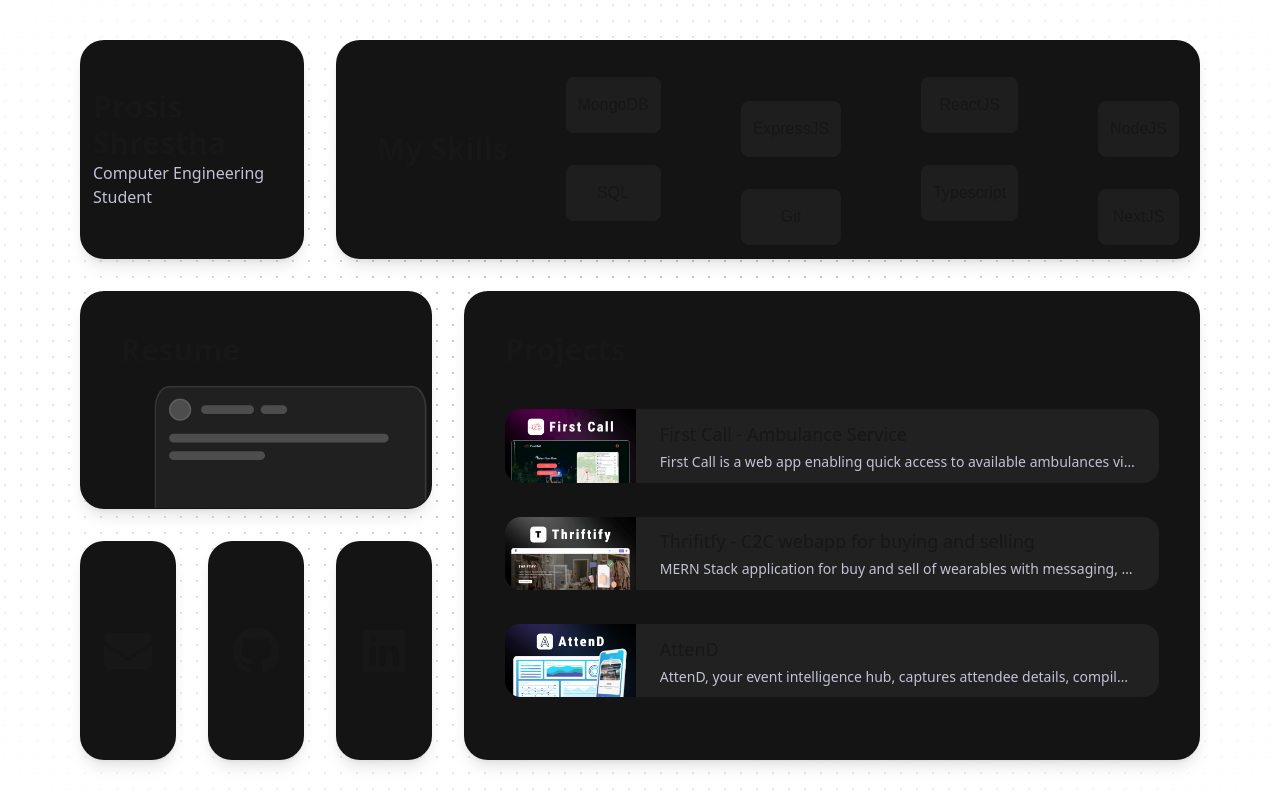
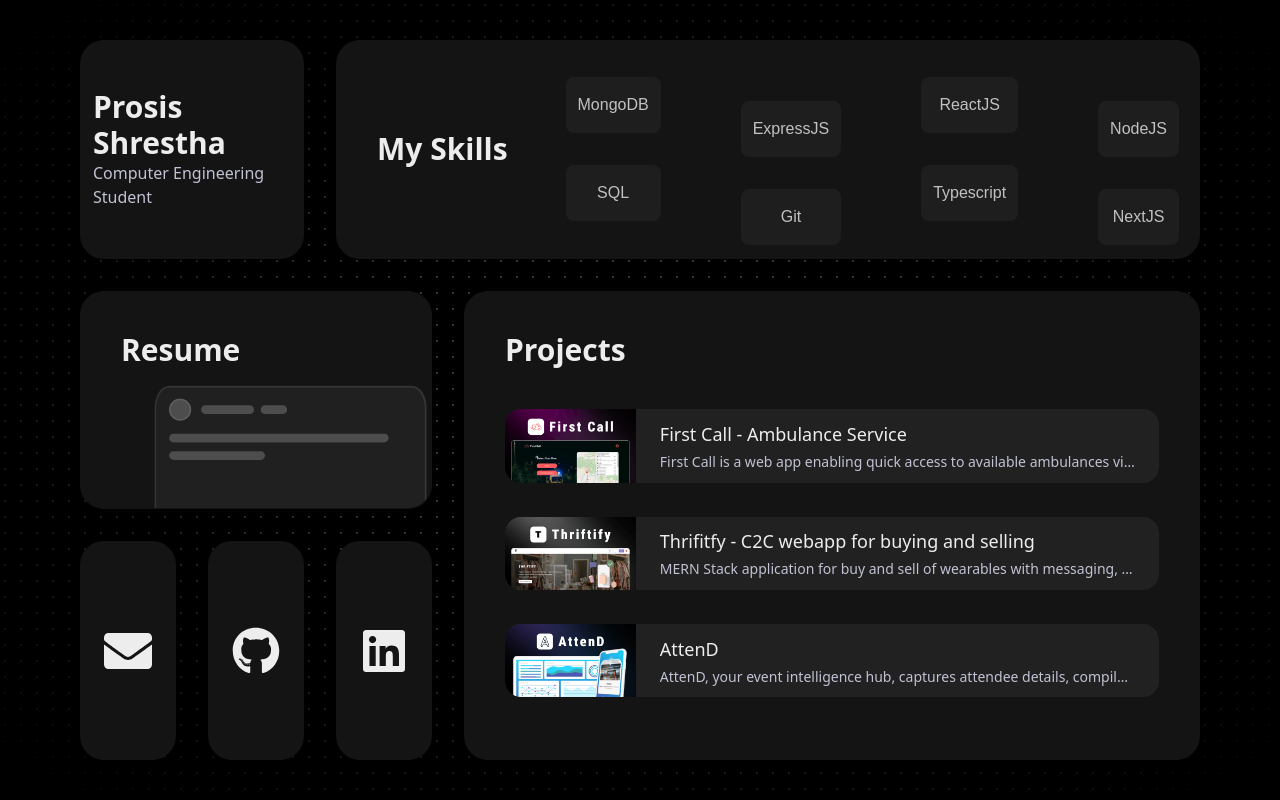
Before and after one commit to prosis-shrestha/my-portfolio, a Next.js app: page / in a window 1280 px wide. Built offline with nearby package versions, Linux system fonts and the light colour scheme.

Commit message:
fixed light mode error

```diff
--- a/app/globals.css
+++ b/app/globals.css
@@ -3,16 +3,15 @@
 @tailwind utilities;
 
 :root {
-  --background: #ffffff;
-  --foreground: #171717;
+  --background: #0a0a0a;
+  --foreground: #ededed;
 }
 
-@media (prefers-color-scheme: dark) {
+/* @media (prefers-color-scheme: dark) {
   :root {
-    --background: #0a0a0a;
-    --foreground: #ededed;
+
   }
-}
+} */
 
 body {
   color: var(--foreground);
--- a/app/page.tsx
+++ b/app/page.tsx
@@ -2,9 +2,9 @@ import Grid from "@/components/Grid";
 
 export default function Home() {
   return (
-    <div className="relative min-h-screen dark:bg-black bg-white  dark:bg-dot-white/[0.5] bg-dot-black/[0.5] bg-fixed flex items-center justify-center">
+    <div className="relative min-h-screen bg-black bg-dot-white/[0.5] bg-fixed flex items-center justify-center">
       {/* Radial gradient for the container to give a faded look */}
-      <div className="absolute pointer-events-none inset-0 flex items-center justify-center dark:bg-black bg-white [mask-image:radial-gradient(ellipse_at_center,transparent_30%,black)]"></div>
+      <div className="absolute pointer-events-none inset-0 flex items-center justify-center bg-black [mask-image:radial-gradient(ellipse_at_center,transparent_30%,black)]"></div>
       <div className="w-full">
         <Grid />
       </div>
```
